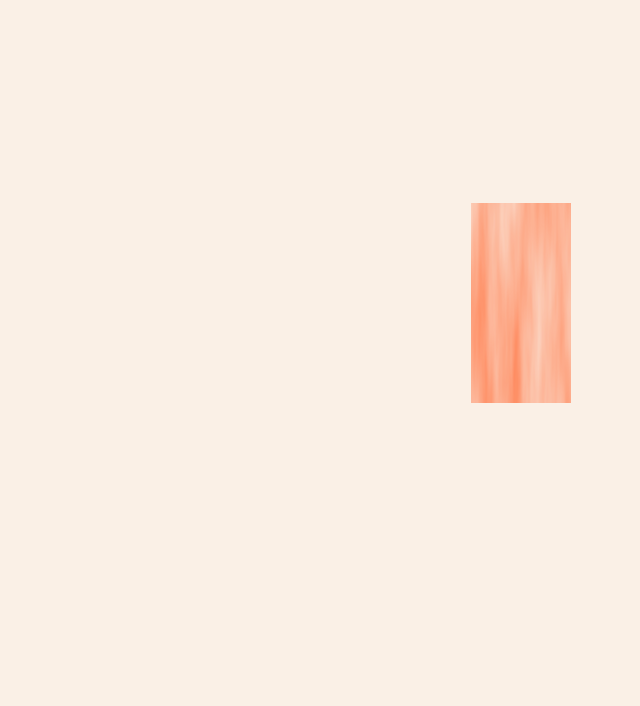
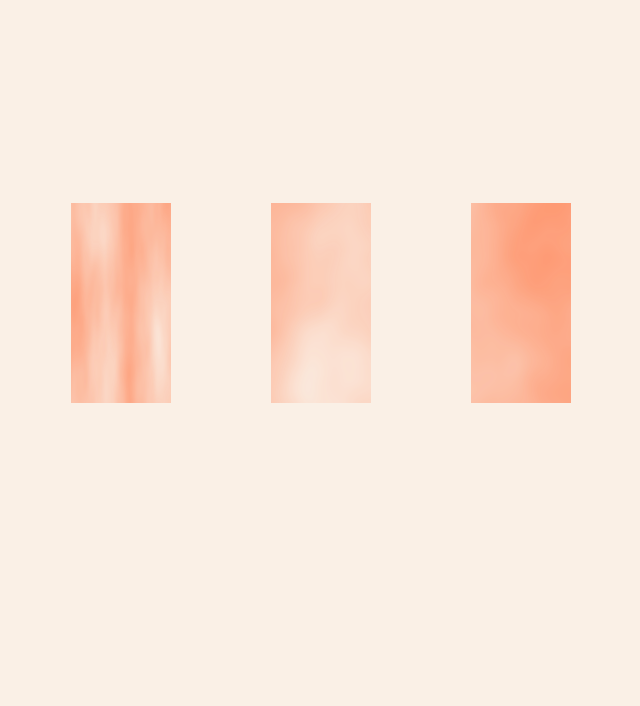
Before and after one commit to eadehemingway/svg-filters, a plain HTML site: page index.html in a window 1280 px wide. Shown: the part 55-761 px from the top of the page, without its empty margins (369-1009 px from the left). Drawn offline with Linux system fonts and the light colour scheme.

Commit message:
make three rects

```diff
--- a/index.html
+++ b/index.html
@@ -20,13 +20,45 @@
         primitiveUnits="userSpaceOnUse"
       >
         <feTurbulence
-          baseFrequency=".05,.004"
-          width="200%"
-          height="200%"
-          top="-50%"
+          baseFrequency=".02,.004"
           type="fractalNoise"
           numOctaves="4"
-          seed="0"
+          result="FRACTAL-TEXTURE_10"
+        />
+
+        <feComposite in="SourceGraphic" operator="in" />
+      </filter>
+      <filter
+        id="rect2"
+        x="-5%"
+        y="-5%"
+        width="140%"
+        height="140%"
+        filterUnits="objectBoundingBox"
+        primitiveUnits="userSpaceOnUse"
+      >
+        <feTurbulence
+          baseFrequency=".005,.004"
+          type="fractalNoise"
+          numOctaves="4"
+          result="FRACTAL-TEXTURE_10"
+        />
+
+        <feComposite in="SourceGraphic" operator="in" />
+      </filter>
+      <filter
+        id="rect3"
+        x="-5%"
+        y="-5%"
+        width="140%"
+        height="140%"
+        filterUnits="objectBoundingBox"
+        primitiveUnits="userSpaceOnUse"
+      >
+        <feTurbulence
+          baseFrequency=".005,.004"
+          type="fractalNoise"
+          numOctaves="4"
           result="FRACTAL-TEXTURE_10"
         />
 
@@ -34,7 +66,23 @@
       </filter>
 
       <rect
-        class="rect"
+        filter="url(#rect)"
+        x="200px"
+        y="200px"
+        width="100px"
+        height="200px"
+        fill="coral"
+      ></rect>
+      <rect
+        filter="url(#rect2)"
+        x="400px"
+        y="200px"
+        width="100px"
+        height="200px"
+        fill="coral"
+      ></rect>
+      <rect
+        filter="url(#rect3)"
         x="600px"
         y="200px"
         width="100px"
```
